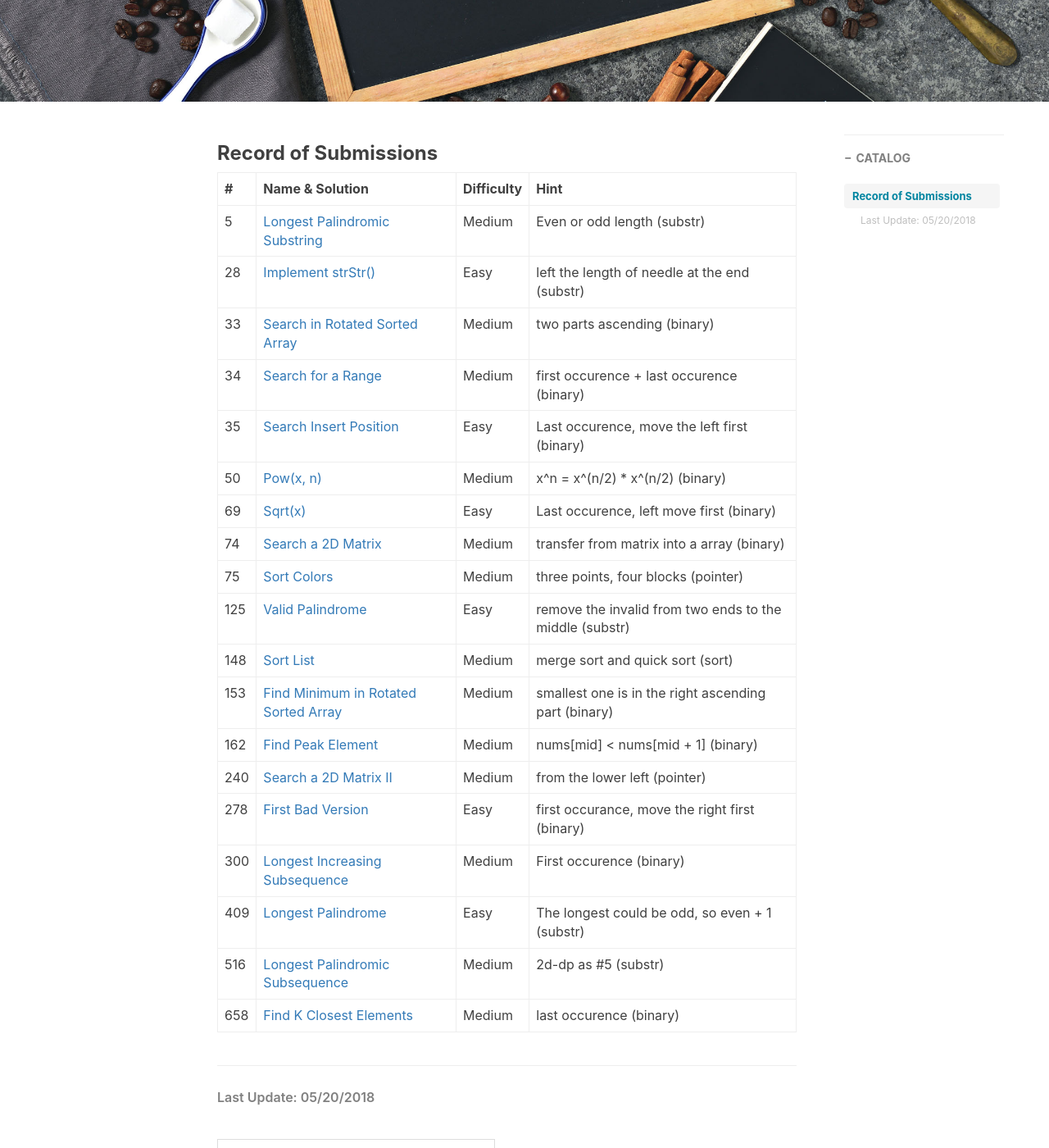
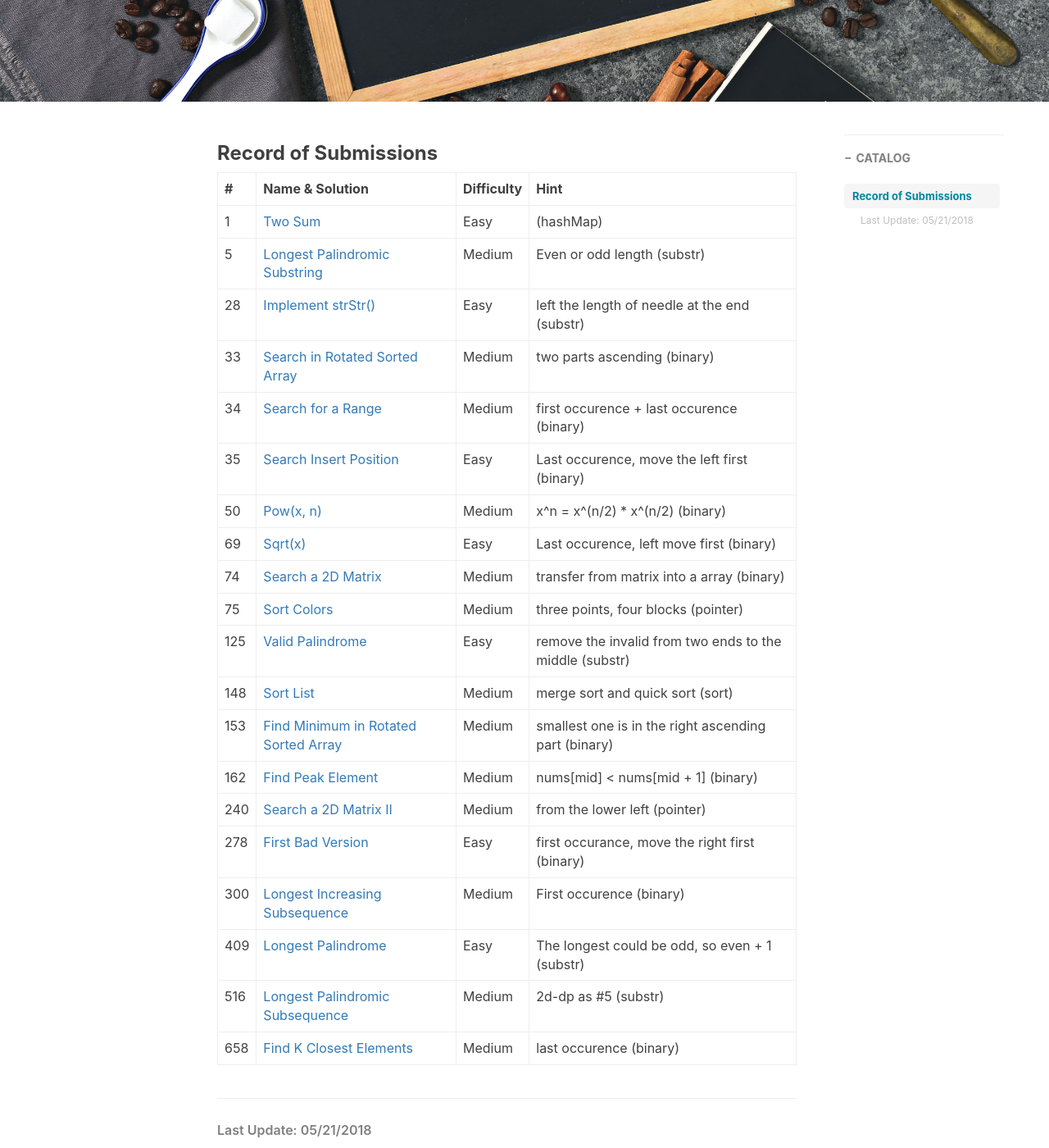
Before and after one commit to ly16/ly16.github.io, a Jekyll site: the page built from _posts/2018-05-18-leetcode-record-round1.md, in a window 1280 px wide and 1400 px high, scrolled down 399 px. Shown: the whole window at 82% size. Built offline with Jekyll 4.4.1, drawn with Linux system fonts in a browser that asks for light colours; nearby versions of some CDN libraries; comment, search, counter and statistics services are not loaded.

Commit message:
Update 2018-05-18-leetcode-record-round1.md

```diff
--- a/_posts/2018-05-18-leetcode-record-round1.md
+++ b/_posts/2018-05-18-leetcode-record-round1.md
@@ -15,6 +15,7 @@ tags:
 
 |    #    | Name & Solution |Difficulty|Hint|
 | ---------- | --- |---|---|
+|1|[Two Sum](https://github.com/ly16/LC-Practice/blob/master/2%20Sum.java)|Easy|(hashMap)|
 |5|[Longest Palindromic Substring](https://github.com/ly16/LC-Practice/blob/master/Longest%20Palindromic%20Substring.java)|Medium|Even or odd length (substr)|
 |28|[Implement strStr()](https://github.com/ly16/LC-Practice/blob/master/Determine%20If%20One%20String%20Is%20Another's%20Substring.java)|Easy|left the length of needle at the end (substr)|
 |33|[ Search in Rotated Sorted Array](https://github.com/ly16/LC-Practice/blob/master/Search%20in%20Rotated%20Sorted%20Array.java)|Medium|two parts ascending (binary)|
@@ -38,4 +39,4 @@ tags:
 
 ______________________________________________
 
-###### Last Update: 05/20/2018
+###### Last Update: 05/21/2018
```
